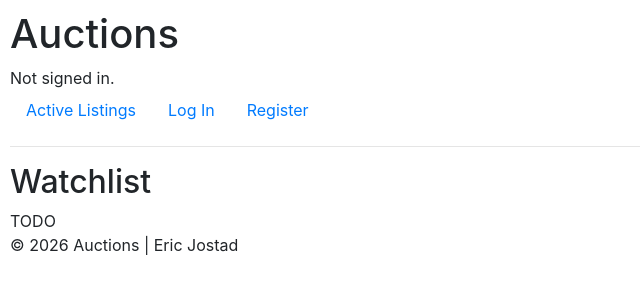
After one commit to EricJostad/Commerce, a Django app: template auctions/templates/auctions/watchlist.html in a window 1280 px wide. The commit adds this page. Shown: the top 300 px of the page, without its empty margins (0-640 px from the left). Run offline with Django 3.2, Linux system fonts and the light colour scheme; the template is opened without the code that fills it, so the values that code supplies are empty; some libraries are stand-ins or nearby versions.

Commit message:
Added watchlist template, which will be expanded later. Tweaked syntax of listing template.

```diff
--- a/auctions/templates/auctions/listing.html
+++ b/auctions/templates/auctions/listing.html
@@ -7,7 +7,7 @@
 {% endblock %}
 
 {% block body %}
-<h2>Listing</h2>
+    <h2>Listing</h2>
 
-TODO
+    TODO
 {% endblock %}
--- /dev/null
+++ b/auctions/templates/auctions/watchlist.html
@@ -0,0 +1,10 @@
+{% extends "auctions/layout.html" %}
+
+{% block title %}
+    Watchlist
+{% endblock %}
+
+{% block body %}
+    <h2>Watchlist</h2>
+    TODO
+{% endblock %}
```
